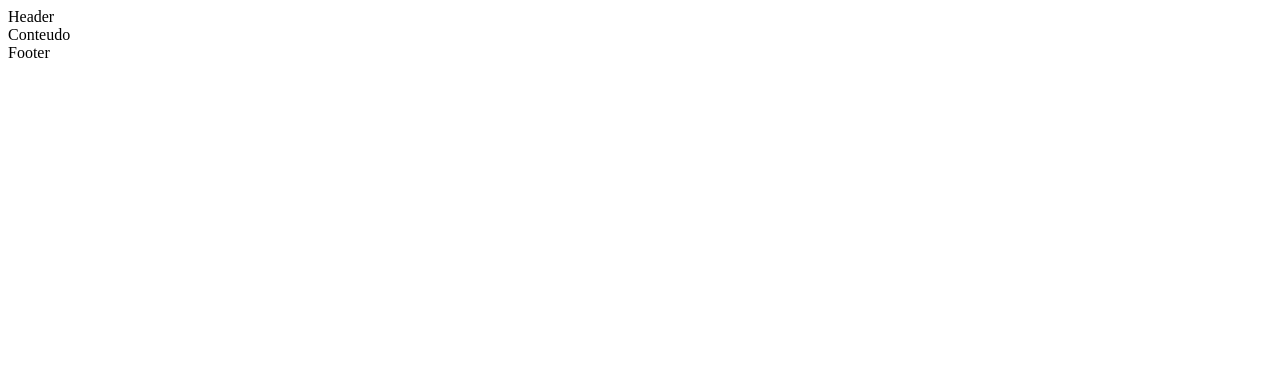
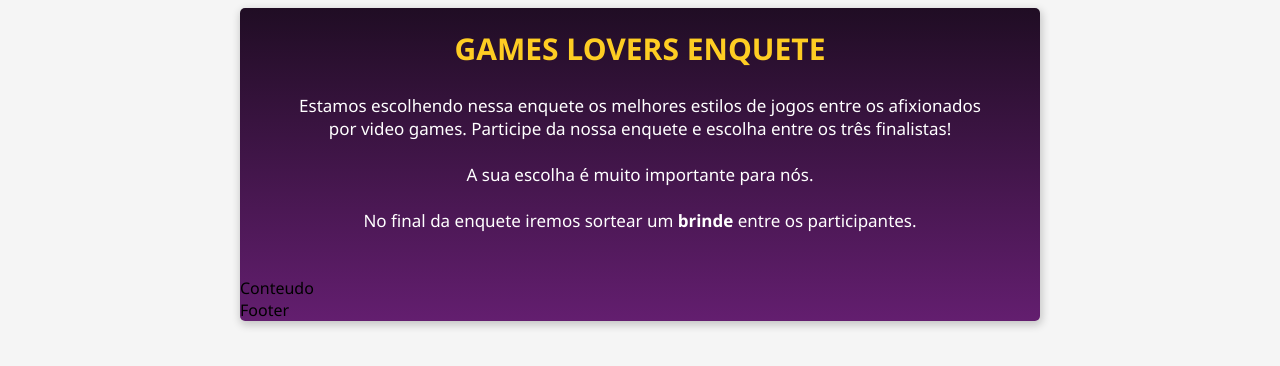
Before and after one commit to JoaoVictorCorrea/landing-page-enquete, a plain HTML site: page index.html in a window 1280 px wide. Drawn offline with Linux system fonts and the light colour scheme.

Commit message:
closes #2 - Criando o Cabeçalho do index.html

```diff
--- a/css/style.css
+++ b/css/style.css
@@ -0,0 +1,36 @@
+body{
+    background-color: #F5F5F5;
+    font-family: 'Segoe UI', Tahoma, Geneva, Verdana, sans-serif;
+}
+
+.container{
+    background-image: linear-gradient(to bottom, #200D24, #631E6F);
+    margin: auto;
+
+    width: 800px;
+
+    box-shadow: 1px 3px 8px 1px rgba(0, 0, 0, 0.2);
+    border-radius: 5px;
+    overflow: hidden;
+}
+
+.header{
+    padding: 20px;
+    text-align: center;
+}
+
+.header-title{
+    color: #FECD23;
+    font-size: 30px;
+    font-weight: 600;
+}
+
+.header-text{
+    color: #FFFF;
+    padding: 25px;
+    font-size: 17px;
+}
+
+.brinde{
+    font-weight: bold;
+}
--- a/index.html
+++ b/index.html
@@ -7,9 +7,20 @@
     <link rel="stylesheet" href="css/style.css">
 </head>
 <body>
-    <div>
-        <div>
-            Header
+    <div class="container">
+        <div class="header">
+            <div class="header-title">
+                GAMES LOVERS ENQUETE
+            </div>
+            <div class="header-text">
+                Estamos escolhendo nessa enquete os melhores estilos de jogos entre os afixionados por video games.
+                Participe da nossa enquete e escolha entre os três finalistas!
+                <br> <br>
+                A sua escolha é muito importante para nós.
+                <br> <br>
+                No final da enquete iremos sortear um <span class="brinde">brinde</span>
+                entre os participantes.
+            </div>
         </div>
         <div>
             Conteudo
```
